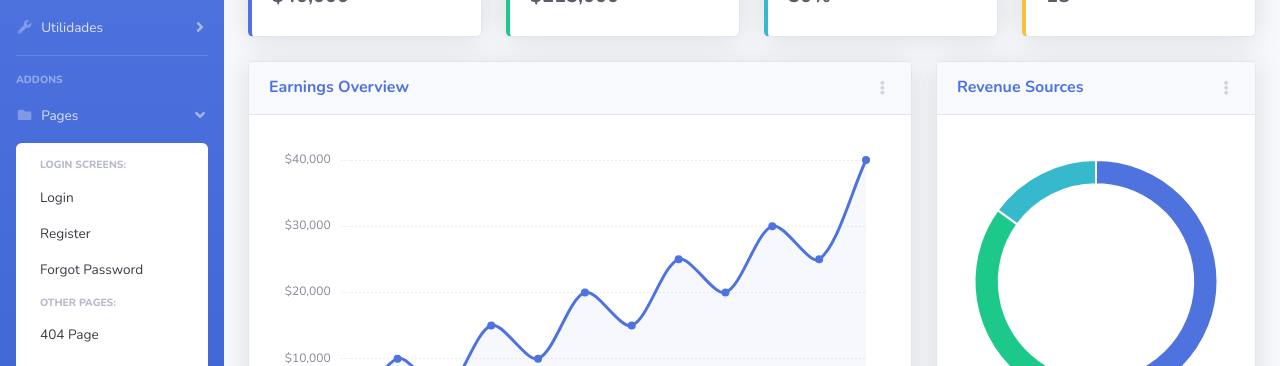
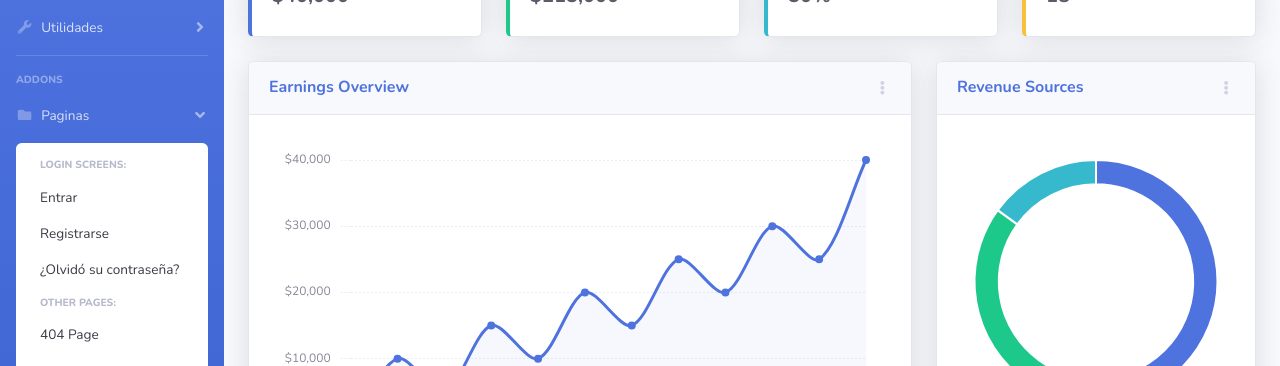
Before and after one commit to sarolong/SICADMI, a PHP site: page / in a window 1280 px wide, after a click on "Paginas". Shown: the part 217-583 px from the top of the page. Run offline with PHP 8.4, Linux system fonts and the light colour scheme; a user stored in the database is signed in.

Commit message:
Mas traduccion

```diff
--- a/index.php
+++ b/index.php
@@ -112,14 +112,14 @@
                 <a class="nav-link collapsed" href="#" data-toggle="collapse" data-target="#collapsePages"
                     aria-expanded="true" aria-controls="collapsePages">
                     <i class="fas fa-fw fa-folder"></i>
-                    <span>Pages</span>
+                    <span>Paginas</span>
                 </a>
                 <div id="collapsePages" class="collapse" aria-labelledby="headingPages" data-parent="#accordionSidebar">
                     <div class="bg-white py-2 collapse-inner rounded">
                         <h6 class="collapse-header">Login Screens:</h6>
-                        <a class="collapse-item" href="login.html">Login</a>
-                        <a class="collapse-item" href="register.html">Register</a>
-                        <a class="collapse-item" href="forgot-password.html">Forgot Password</a>
+                        <a class="collapse-item" href="login.html">Entrar</a>
+                        <a class="collapse-item" href="register.html">Registrarse</a>
+                        <a class="collapse-item" href="forgot-password.html">¿Olvidó su contraseña?</a>
                         <div class="collapse-divider"></div>
                         <h6 class="collapse-header">Other Pages:</h6>
                         <a class="collapse-item" href="404.html">404 Page</a>
```
